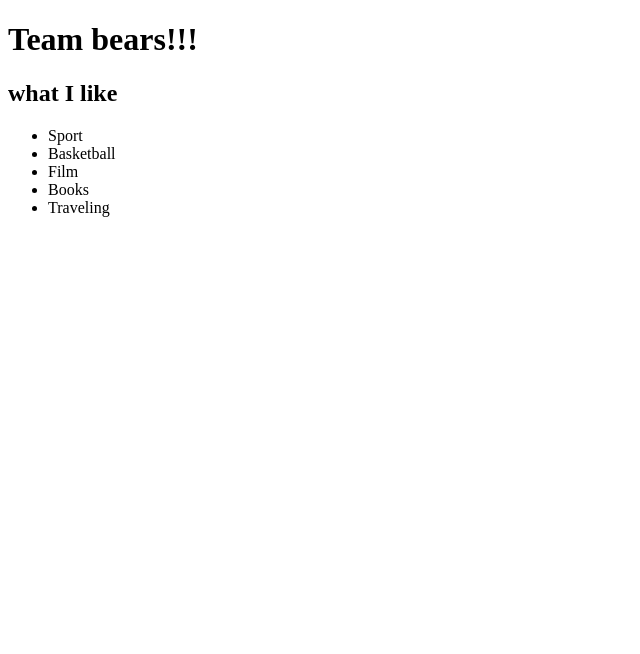
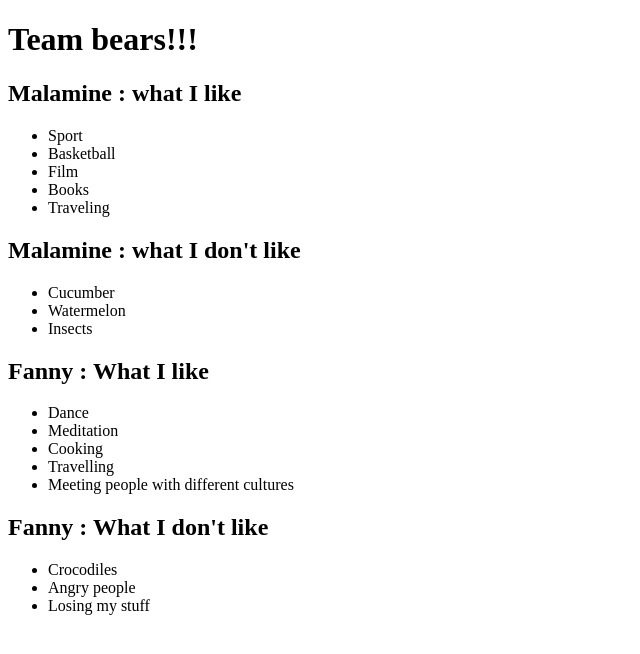
Before and after one commit to malaprince11/first-challenge, a plain HTML site: page index.html in a window 1280 px wide. Shown: the whole page, without its empty margins (0-640 px from the left). Drawn offline with Linux system fonts and the light colour scheme.

Commit message:
adding structure and elements

```diff
--- a/index.html
+++ b/index.html
@@ -7,8 +7,10 @@
 </head>
 <body>
     <h1>Team bears!!!</h1>
-    <div class="malamine">
-    <h2>what I like </h2>
+
+    <div id="malamine">
+        <section class="like">
+            <h2>Malamine : what I like </h2>
             <ul>
                 <li>Sport</li>
                 <li>Basketball</li>
@@ -16,9 +18,41 @@
                 <li>Books</li>
                 <li>Traveling</li>
             </ul>
+        </section>
+
+        <section class="dontlike">
+            <h2>Malamine : what I don't like </h2>
+            <ul>
+                <li>Cucumber</li>
+                <li>Watermelon</li>
+                <li>Insects</li>
+            </ul>
+        </section>
+
     </div>
-    <div class="Fanny">
 
+    <div id="Fanny">
+        <section class="like">
+            <h2>Fanny : What I like</h2>
+            <ul>
+                <li>Dance</li>
+                <li>Meditation</li>
+                <li>Cooking</li>
+                <li>Travelling</li>
+                <li>Meeting people with different cultures</li>
+            </ul>
+        </section>
+
+        <section class="dontlike">
+            <h2>Fanny : What I don't like</h2>
+            <ul>
+                <li>Crocodiles</li>
+                <li>Angry people</li>
+                <li>Losing my stuff</li>
+            </ul>
+        </section>
+
+        </div>
     </div>
 
 </body>
```
Lines whose indentation alone changed are shown as unchanged.
